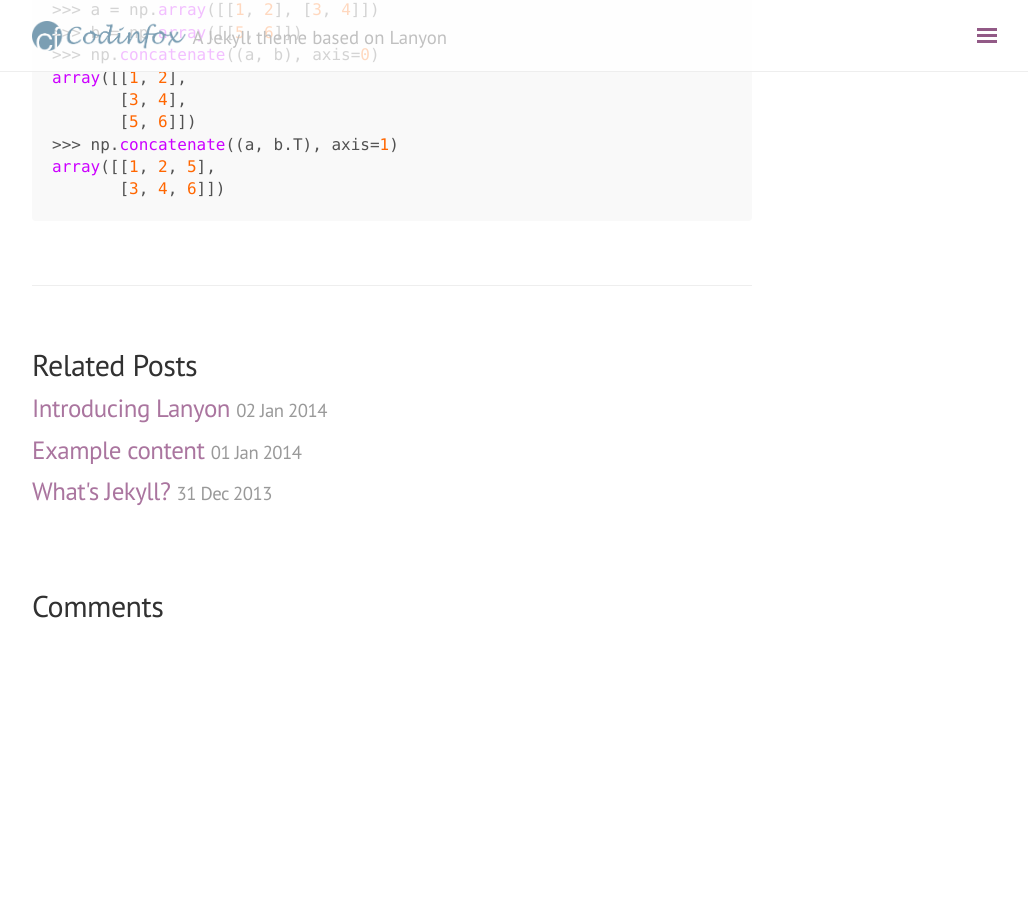
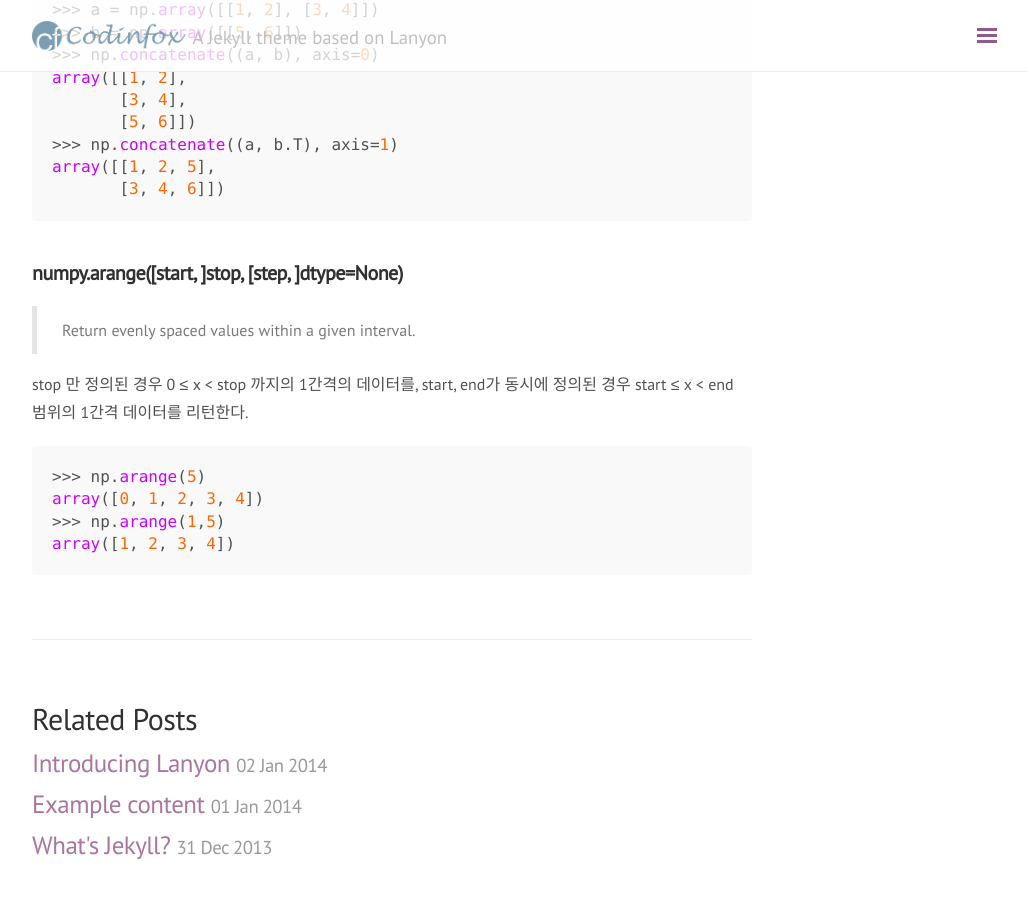
Before and after one commit to joonahn/joonahn_github_io, a Jekyll site: the page built from _posts/numpy/2018-05-03-numpy-study00.md, in a window 1280 px wide and 900 px high, scrolled down 1052 px. Shown: the whole window, without its empty margins (248-1276 px from the left). Built offline with Jekyll 4.4.1, drawn with Linux system fonts in a browser that asks for light colours; nearby versions of some CDN libraries; comment, search, counter and statistics services are not loaded; before the commit the page ends 1687 px from its top, so only the background shows below that.

Commit message:
modify post

````diff
--- a/_posts/numpy/2018-05-03-numpy-study00.md
+++ b/_posts/numpy/2018-05-03-numpy-study00.md
@@ -41,3 +41,15 @@
 array([[1, 2, 5],
        [3, 4, 6]])
 ```
+
+## numpy.arange([start, ]stop, [step, ]dtype=None)
+> Return evenly spaced values within a given interval.
+
+stop 만 정의된 경우 0 ≤ x < stop 까지의 1간격의 데이터를, start, end가 동시에 정의된 경우
+start ≤ x < end 범위의 1간격 데이터를 리턴한다.
+```python
+>>> np.arange(5)
+array([0, 1, 2, 3, 4])
+>>> np.arange(1,5)
+array([1, 2, 3, 4])
+```
````
